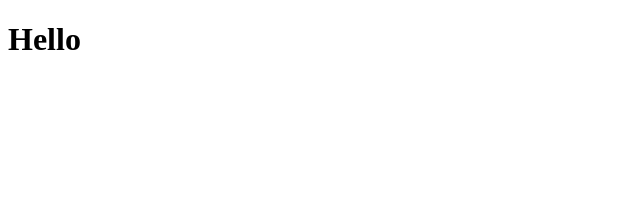
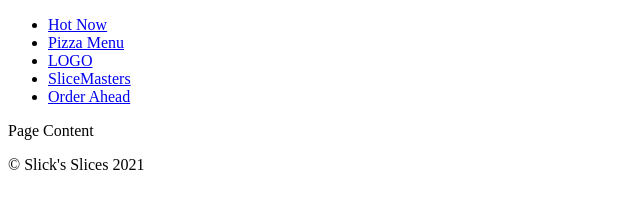
Before and after one commit to tkozemzak/master-gatsby, a Gatsby site in the folder starter-files/gatsby/: page / in a window 1280 px wide. Shown: the whole page, without its empty margins (0-640 px from the left). Built offline with nearby package versions, Linux system fonts and the light colour scheme; Gatsby itself is replaced by a stand-in of ours.

Commit message:
add layout, nav, footer components

```diff
--- /dev/null
+++ b/starter-files/gatsby/src/components/Footer.js
@@ -0,0 +1,11 @@
+import React from "react";
+
+const Footer = () => {
+  return (
+    <footer>
+      <p>&copy; Slick's Slices {new Date().getFullYear()}</p>
+    </footer>
+  );
+};
+
+export default Footer;
--- /dev/null
+++ b/starter-files/gatsby/src/components/Layout.js
@@ -0,0 +1,15 @@
+import React from "react";
+import Footer from "./Footer";
+import Nav from "./Nav";
+
+const Layout = () => {
+  return (
+    <div>
+      <Nav />
+      <p>Page Content</p>
+      <Footer />
+    </div>
+  );
+};
+
+export default Layout;
--- /dev/null
+++ b/starter-files/gatsby/src/components/Nav.js
@@ -0,0 +1,35 @@
+import React from "react";
+import { Link, navigate } from "gatsby";
+
+function goToSliceMasters() {
+  setTimeout(() => {
+    console.log("slice masters");
+    navigate("/slicemasters", { replace: true });
+  }, 2000);
+}
+
+const Nav = () => {
+  return (
+    <nav>
+      <ul>
+        <li>
+          <Link to="/">Hot Now</Link>
+        </li>
+        <li>
+          <Link to="/pizzas/">Pizza Menu</Link>
+        </li>
+        <li>
+          <Link to="/">LOGO</Link>
+        </li>
+        <li>
+          <Link to="/slicemasters">SliceMasters</Link>
+        </li>
+        <li>
+          <Link to="/order">Order Ahead</Link>
+        </li>
+      </ul>
+    </nav>
+  );
+};
+
+export default Nav;
--- a/starter-files/gatsby/src/pages/beers.js
+++ b/starter-files/gatsby/src/pages/beers.js
@@ -1,8 +1,10 @@
 import React from "react";
+import Nav from "../components/Nav";
 
 const BeersPage = () => {
   return (
     <div>
+      <Nav />
       <h1>Beers</h1>
     </div>
   );
--- a/starter-files/gatsby/src/pages/index.js
+++ b/starter-files/gatsby/src/pages/index.js
@@ -1,10 +1,12 @@
 import React from "react";
+import Layout from "../components/Layout";
+import Nav from "../components/Nav";
 
 const HomePage = () => {
   return (
-    <div>
-      <h1> Hello </h1>
-    </div>
+    <Layout>
+      <h1> Home </h1>
+    </Layout>
   );
 };
 
--- a/starter-files/gatsby/src/pages/slicemasters.js
+++ b/starter-files/gatsby/src/pages/slicemasters.js
@@ -1,8 +1,9 @@
 import React from "react";
-
+import Nav from "../components/Nav";
 const SlicemastersPage = () => {
   return (
     <div>
+      <Nav />
       <h1>Slice Masters Page</h1>
     </div>
   );
```
Also changed, not shown: starter-files/gatsby/src/pages/pizzas.js (+6 -1 lines).
